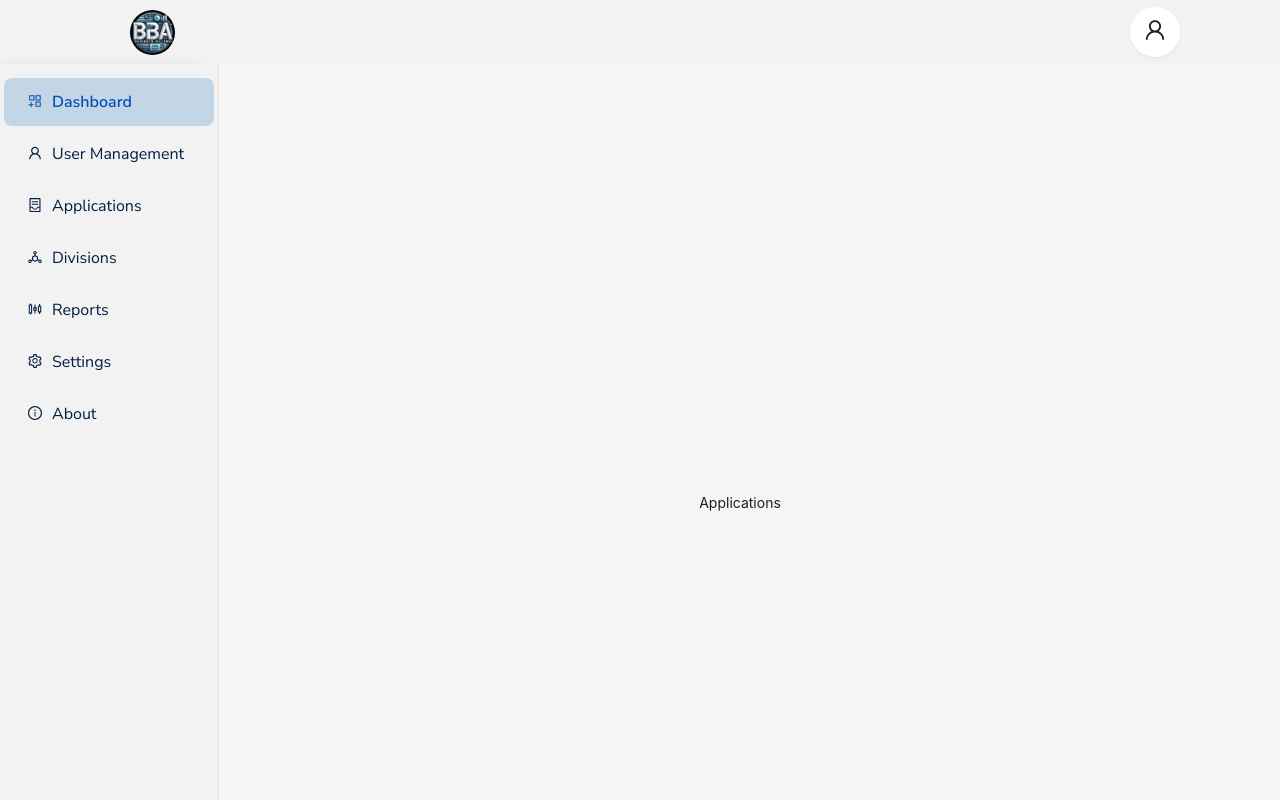
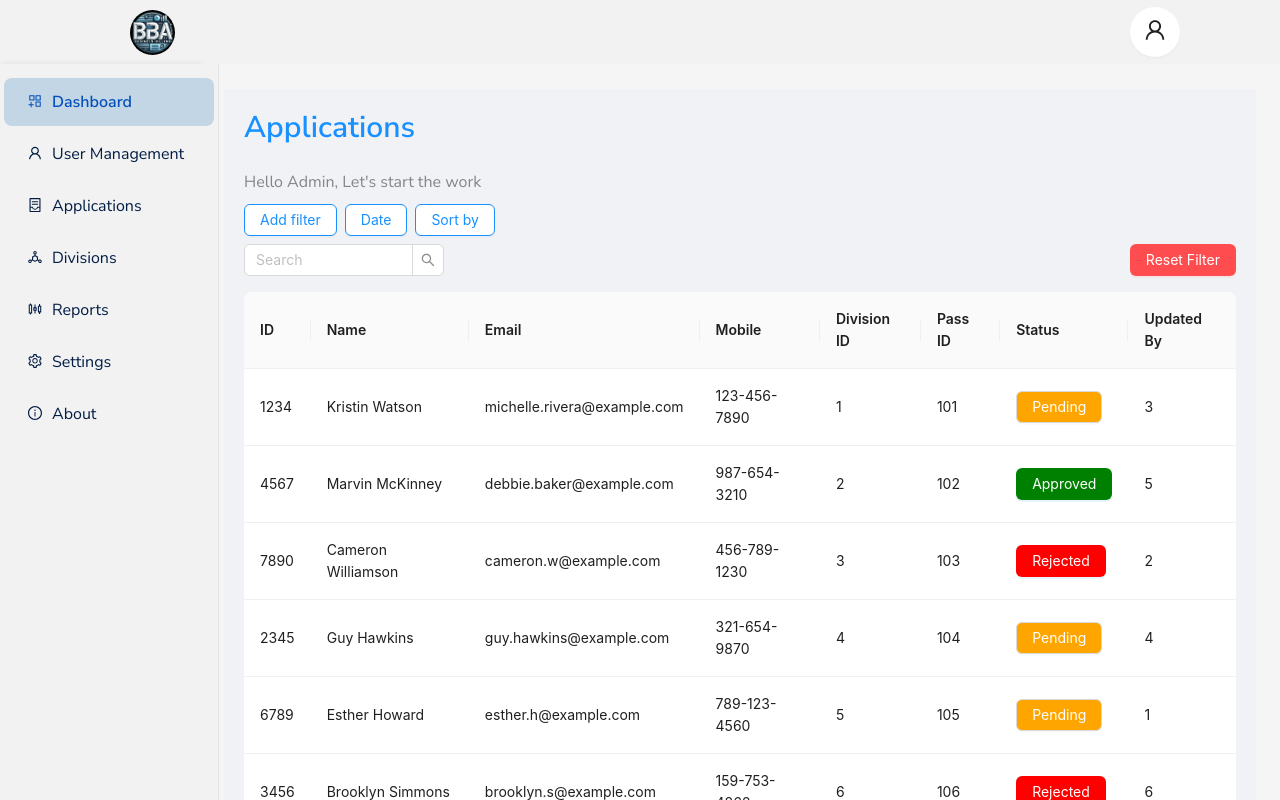
Before and after one commit to Nagarajukasarla/UrbanAccess-admin, a React (Vite) app in the folder client/: page /app/applications in a window 1280 px wide. Built offline with nearby package versions, Linux system fonts and the light colour scheme.

Commit message:
updated in Applications.tsx
updates in statusButton, RequestTable, Applications.tsx, AppRouter.tsx, model.d.ts

```diff
--- a/client/src/components/common/StatusButton.tsx
+++ b/client/src/components/common/StatusButton.tsx
@@ -5,23 +5,13 @@ type StatusButtonProps = {
   status: string;
 };
 
-const getStatusColor = (status: string): "green" | "red" | "gray" => {
-  switch (status.toLowerCase()) {
-    case "approved":
-      return "green";
-    case "rejected":
-      return "red";
-    default:
-      return "gray";
-  }
-};
+const StatusButton: React.FC<StatusButtonProps> = ({ status }) => {
+  let buttonProps = {};
+  if (status === "Pending") buttonProps = { type: "default", style: { backgroundColor: "orange", color: "white" } };
+  if (status === "Approved") buttonProps = { type: "primary", style: { backgroundColor: "green", color: "white" } };
+  if (status === "Rejected") buttonProps = { type: "primary", style: { backgroundColor: "red", color: "white" } };
 
-const StatusButton: React.FC<StatusButtonProps> = ({ status }) => {
-  return (
-    <Button style={{ backgroundColor: getStatusColor(status), color: "white" }}>
-      {status}
-    </Button>
-  );
+  return <Button {...buttonProps}>{status}</Button>;
 };
 
 export default StatusButton;
--- a/client/src/components/feature/RequestTable.tsx
+++ b/client/src/components/feature/RequestTable.tsx
@@ -1,36 +1,30 @@
-import React from "react";
+import React, { useEffect } from "react";
 import { Table, Button, Input } from "antd";
-import StatusButton from "../common/StatusButton"; // Ensure StatusButton is correctly typed
+import StatusButton from "../common/StatusButton";
+import { Application } from "../../types/model";
 
 const { Search } = Input;
 
-type RequestData = {
-  id: string;
-  name: string;
-  passType: string;
-  email: string;
-  gender: string;
-  status: string;
+type RequestTableProps = {
+  data: Application[];
 };
 
-type RequestTableProps = {
-  data: RequestData[];
-};
+const RequestTable: React.FC<RequestTableProps> = ({ data = [] }) => {
+  useEffect(() => {
+    console.log("RequestTable data:", data);
+  }, [data]);
 
-const RequestTable: React.FC<RequestTableProps> = ({ data }) => {
   const columns = [
     { title: "ID", dataIndex: "id", key: "id" },
     { title: "Name", dataIndex: "name", key: "name" },
-    { title: "Pass Type", dataIndex: "passType", key: "passType" },
     { title: "Email", dataIndex: "email", key: "email" },
-    { title: "Gender", dataIndex: "gender", key: "gender" },
-    {
-      title: "Status",
-      dataIndex: "status",
-      key: "status",
-      render: (status: string) => <StatusButton status={status} />
-    },
+    { title: "Mobile", dataIndex: "mobile", key: "mobile" },
+    { title: "Division ID", dataIndex: "divisionId", key: "divisionId" },
+    { title: "Pass ID", dataIndex: "passId", key: "passId" },
+    { title: "Status", dataIndex: "status", key: "status", render: (status: string) => <StatusButton status={status} /> },
+    { title: "Updated By", dataIndex: "updatedBy", key: "updatedBy" },
   ];
+  console.log("RequestTable data:", JSON.stringify(data, null, 2));
 
   return (
     <div>
@@ -38,7 +32,7 @@ const RequestTable: React.FC<RequestTableProps> = ({ data }) => {
         <Search placeholder="Search" style={{ width: 200 }} />
         <Button type="primary" danger>Reset Filter</Button>
       </div>
-      <Table columns={columns} dataSource={data} rowKey="id" />
+      <Table columns={columns} dataSource={data ? data.filter(Boolean) : []} rowKey="id" />
     </div>
   );
 };
--- a/client/src/pages/Applications.tsx
+++ b/client/src/pages/Applications.tsx
@@ -1,7 +1,53 @@
-import React from "react";
+import React, { useEffect, useState } from "react";
+import { Input, Button, Space, Typography, Row, Col } from "antd";
+import RequestTable from "../components/feature/RequestTable";
+import { Application } from "../types/model";
+
+const { Title, Text } = Typography;
+const { Search } = Input;
 
 export const Applications: React.FC = () => {
-    return <div>Applications</div>;
+    const [requestData, setRequestData] = useState<Application[]>([]);
+
+    useEffect(() => {
+        document.title = "Applications";
+        loadData();
+    }, []);
+
+    const loadData = () => {
+        const data: Application[] = [
+            { id: 1234, name: "Kristin Watson", email: "michelle.rivera@example.com", mobile: "123-456-7890", divisionId: 1, passId: 101, status: "Pending", updatedBy: 3 },
+            { id: 4567, name: "Marvin McKinney", email: "debbie.baker@example.com", mobile: "987-654-3210", divisionId: 2, passId: 102, status: "Approved", updatedBy: 5 },
+            { id: 7890, name: "Cameron Williamson", email: "cameron.w@example.com", mobile: "456-789-1230", divisionId: 3, passId: 103, status: "Rejected", updatedBy: 2 },
+            { id: 2345, name: "Guy Hawkins", email: "guy.hawkins@example.com", mobile: "321-654-9870", divisionId: 4, passId: 104, status: "Pending", updatedBy: 4 },
+            { id: 6789, name: "Esther Howard", email: "esther.h@example.com", mobile: "789-123-4560", divisionId: 5, passId: 105, status: "Pending", updatedBy: 1 },
+            { id: 3456, name: "Brooklyn Simmons", email: "brooklyn.s@example.com", mobile: "159-753-4862", divisionId: 6, passId: 106, status: "Rejected", updatedBy: 6 },
+        ];
+        setRequestData(data);
+    };
+
+    return (
+        <Space direction="vertical" style={{ width: "100%", padding: "20px", backgroundColor: "#f0f2f5" }}>
+            <Space direction="vertical" size="small">
+                <Title level={2} style={{ color: "#1890ff" }}>Applications</Title>
+                <Text type="secondary">Hello Admin, Let's start the work</Text>
+            </Space>
+            <Row justify="space-between" align="middle">
+                <Col>
+                    <Space>
+                        <Button style={{ borderColor: "#1890ff", color: "#1890ff" }}>Add filter</Button>
+                        <Button style={{ borderColor: "#1890ff", color: "#1890ff" }}>Date</Button>
+                        <Button style={{ borderColor: "#1890ff", color: "#1890ff" }}>Sort by</Button>
+                    </Space>
+                </Col>
+                {/* <Col>
+                    <Space>
+                        <Search placeholder="Search" style={{ width: 200 }} />
+                        <Button type="primary" danger>Reset Filter</Button>
+                    </Space>
+                </Col> */}
+            </Row>
+            <RequestTable data={requestData} />
+        </Space>
+    );
 };
-
-export default Applications;
--- a/client/src/router/AppRouter.tsx
+++ b/client/src/router/AppRouter.tsx
@@ -11,10 +11,11 @@ import About from "../pages/About";
 // const Register = React.lazy(() => import("../pages/Register"));
 
 const Dashboard = React.lazy(() => import("../pages/Dashboard"));
-const Applications = React.lazy(() => import("../pages/Applications"));
+// const Applications = React.lazy(() => import("../pages/Applications"));
+const Applications = React.lazy(() => import("../pages/Applications").then(module => ({ default: module.Applications })));
 const UserManagement = React.lazy(() => import("../pages/UserManagement"));
 const Settings = React.lazy(() => import("../pages/Settings"));
-const Invoice = React.lazy(() => import("../pages/Invoice"));
+// const Invoice = React.lazy(() => import("../pages/Invoice"));
 
 const NotFound = React.lazy(() => import("../pages/NotFound"));
 
--- a/client/src/types/model.d.ts
+++ b/client/src/types/model.d.ts
@@ -31,7 +31,7 @@ export type PassType = "Basic" | "Silver" | "Gold" | "Platinum";
 
 export type PassStatus = "Active" | "Inactive";
 
-export type ApplicationStatus = "Pending" | "Approved" | "Rejected";
+// export type ApplicationStatus = "Pending" | "Approved" | "Rejected";
 
 export type Pass = {
     id: number;
@@ -47,6 +47,8 @@ export type Pass = {
     updatedBy: number;
 };
 
+export type ApplicationStatus = "Pending" | "Approved" | "Rejected";
+
 export type Application = {
   id: number;
   name: string;
```
Lines whose indentation alone changed are shown as unchanged.
